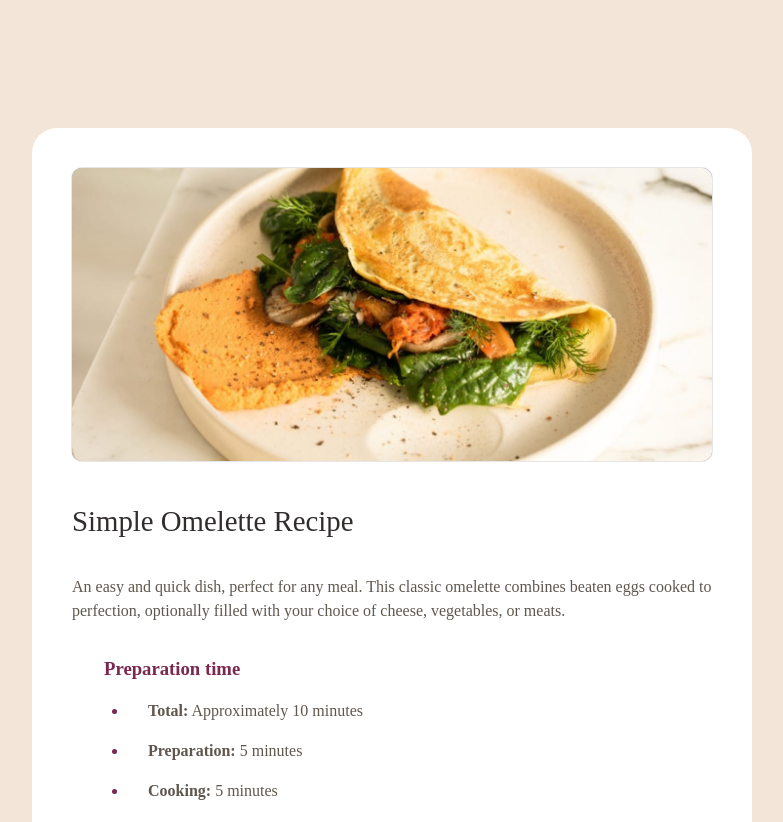
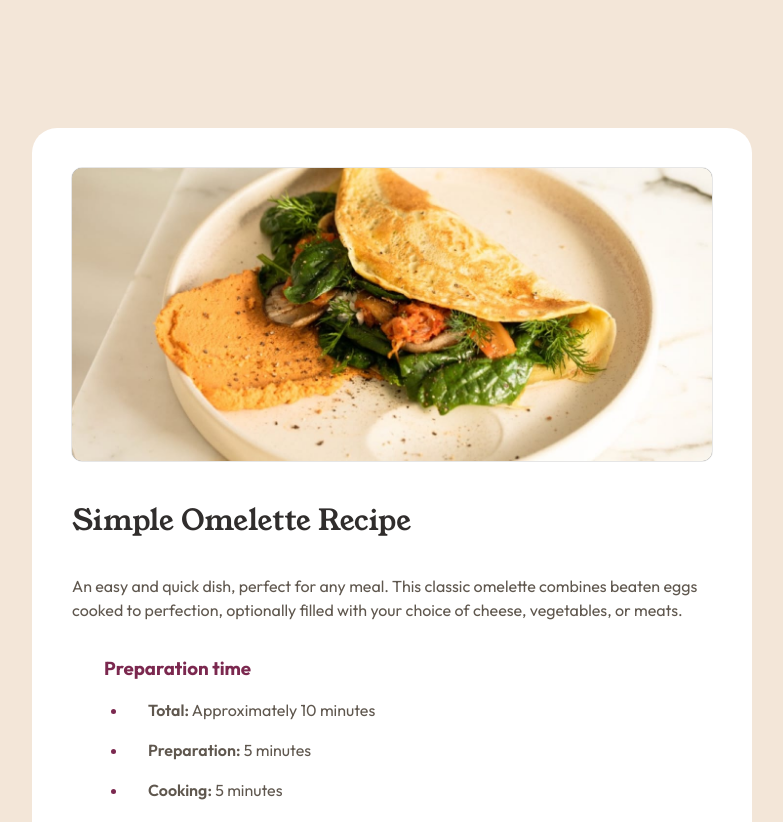
Before and after one commit to Ali5723/Frontend-Mentor-Recipe-page, a plain HTML site: page index.html in a window 1280 px wide. Shown: the top 822 px of the page, without its empty margins (248-1031 px from the left). Drawn offline with Linux system fonts and the light colour scheme; the site is published under a folder, as on GitHub Pages, so addresses that start at the root find nothing.

Commit message:
Change font source URLs to relative paths
Updated font source paths to use relative URLs.

```diff
--- a/css/font-face.css
+++ b/css/font-face.css
@@ -1,25 +1,25 @@
 @font-face {
   font-family: "Young Serif";
-  src: url("/assets/fonts/young-serif/YoungSerif-Regular.ttf");
+  src: url("../assets/fonts/young-serif/YoungSerif-Regular.ttf");
   font-weight: 400;
 }
 @font-face {
   font-family: "Outfit";
-  src: url("/assets/fonts/outfit/static/Outfit-Regular.ttf");
+  src: url("../assets/fonts/outfit/static/Outfit-Regular.ttf");
   font-weight: 400;
   font-style: normal;
   font-display: swap;
 }
 @font-face {
   font-family: "Outfit";
-  src: url("/assets/fonts/outfit/static/Outfit-SemiBold.ttf");
+  src: url("../assets/fonts/outfit/static/Outfit-SemiBold.ttf");
   font-weight: 600;
   font-style: normal;
   font-display: swap;
 }
 @font-face {
   font-family: "Outfit";
-  src: url("/assets/fonts/outfit/static/Outfit-Bold.ttf");
+  src: url("../assets/fonts/outfit/static/Outfit-Bold.ttf");
   font-weight: 700;
   font-style: normal;
   font-display: swap;
```
